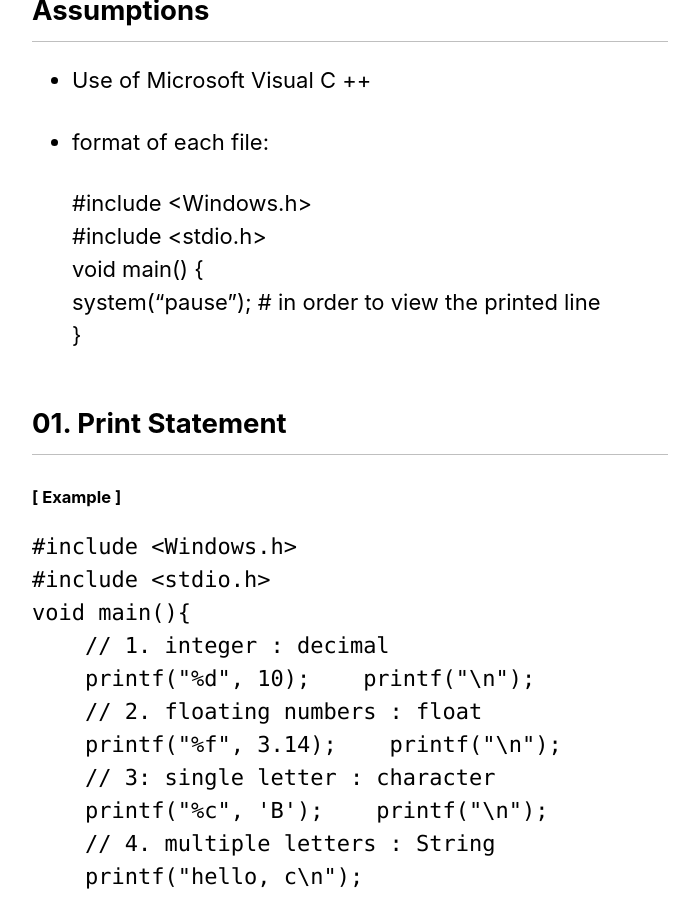
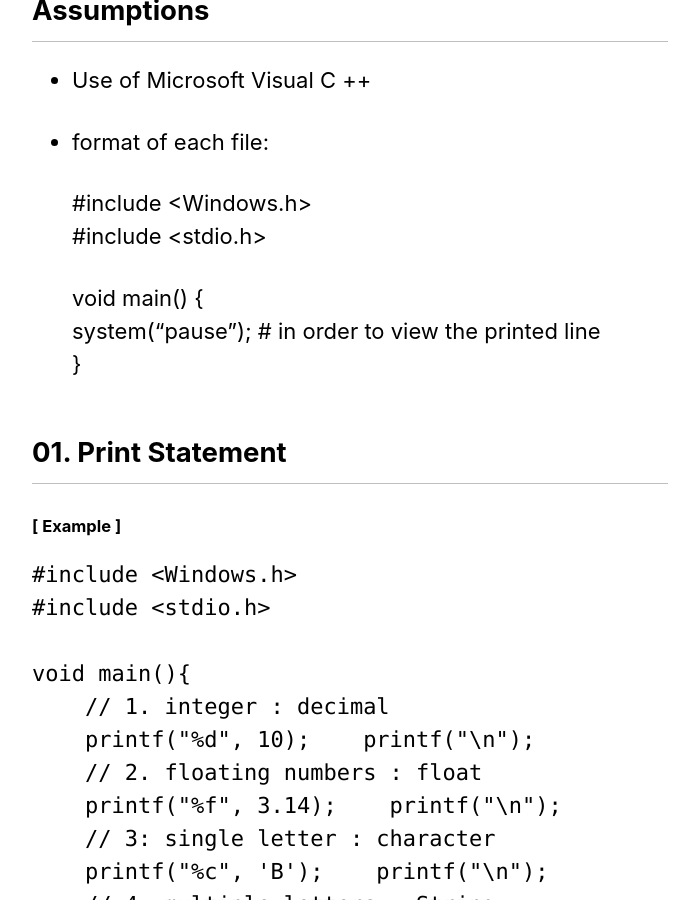
Before and after one commit to jinsim95/jinsim95.github.io, a Jekyll site: the page built from _posts/2019-07-09-C-day01.md, in a window 1280 px wide and 900 px high, scrolled down 639 px. Shown: the whole window, without its empty margins (290-989 px from the left). Built offline with Jekyll 4.4.1, drawn with Linux system fonts in a browser that asks for light colours; cached includes are drawn as plain includes; nearby versions of some CDN libraries.

```diff
--- a/_posts/2019-07-09-C-day01.md
+++ b/_posts/2019-07-09-C-day01.md
@@ -22,8 +22,8 @@ date: '2019-07-04'
 <li>
 <p>format of each file:</p>
 <p>#include &lt;Windows.h&gt;<br>
-#include &lt;stdio.h&gt;<br>
-void main() {<br>
+#include &lt;stdio.h&gt;</p>
+<p>void main() {<br>
 system(“pause”);	# in order to view the printed line<br>
 }</p>
 </li>
@@ -32,6 +32,7 @@ system(“pause”);	# in order to view the printed line<br>
 <h4 id="example-">[ Example ]</h4>
 <pre><code>#include &lt;Windows.h&gt;
 #include &lt;stdio.h&gt;
+
 void main(){
     // 1. integer : decimal
     printf("%d", 10);    printf("\n");
```
